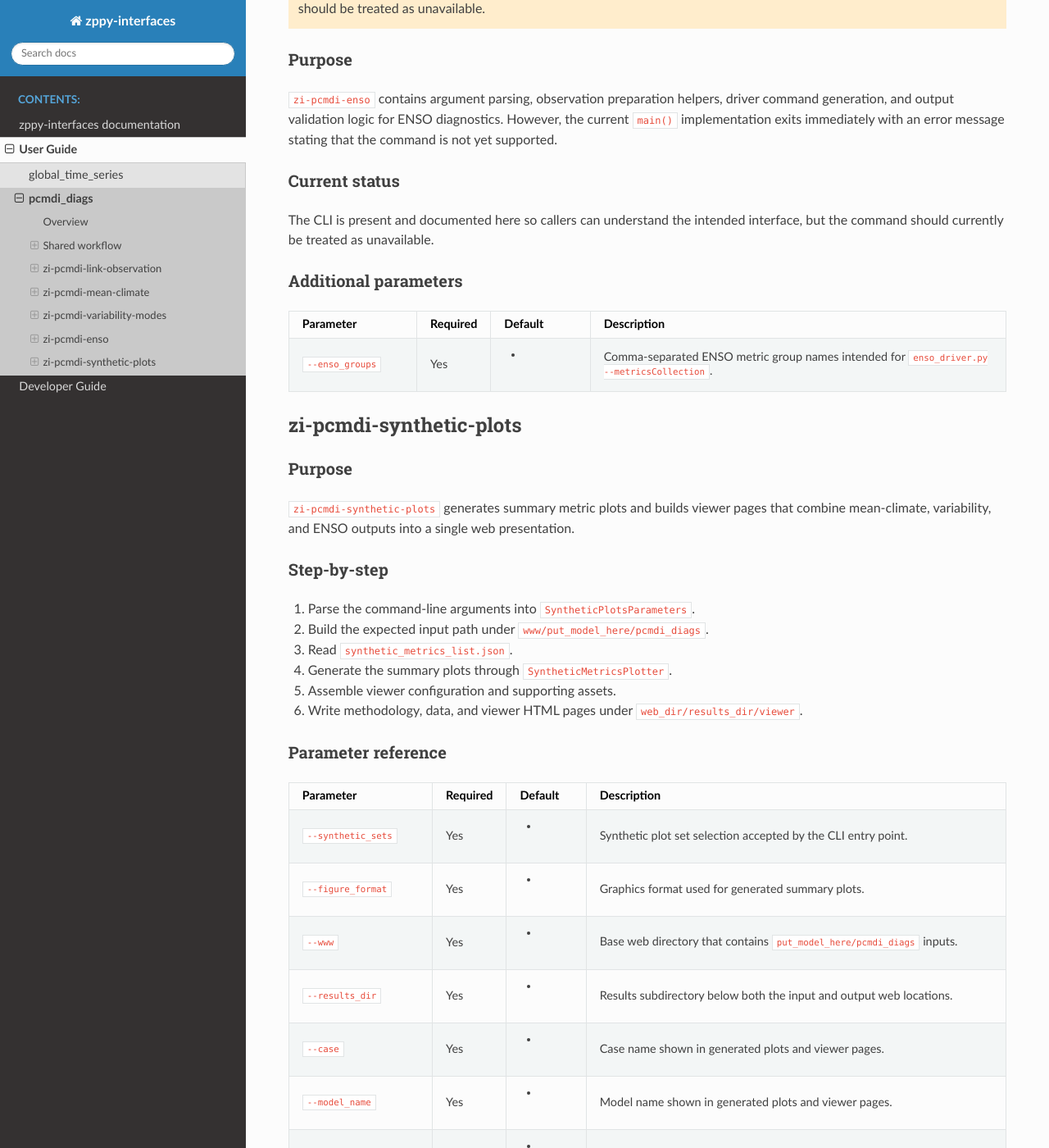
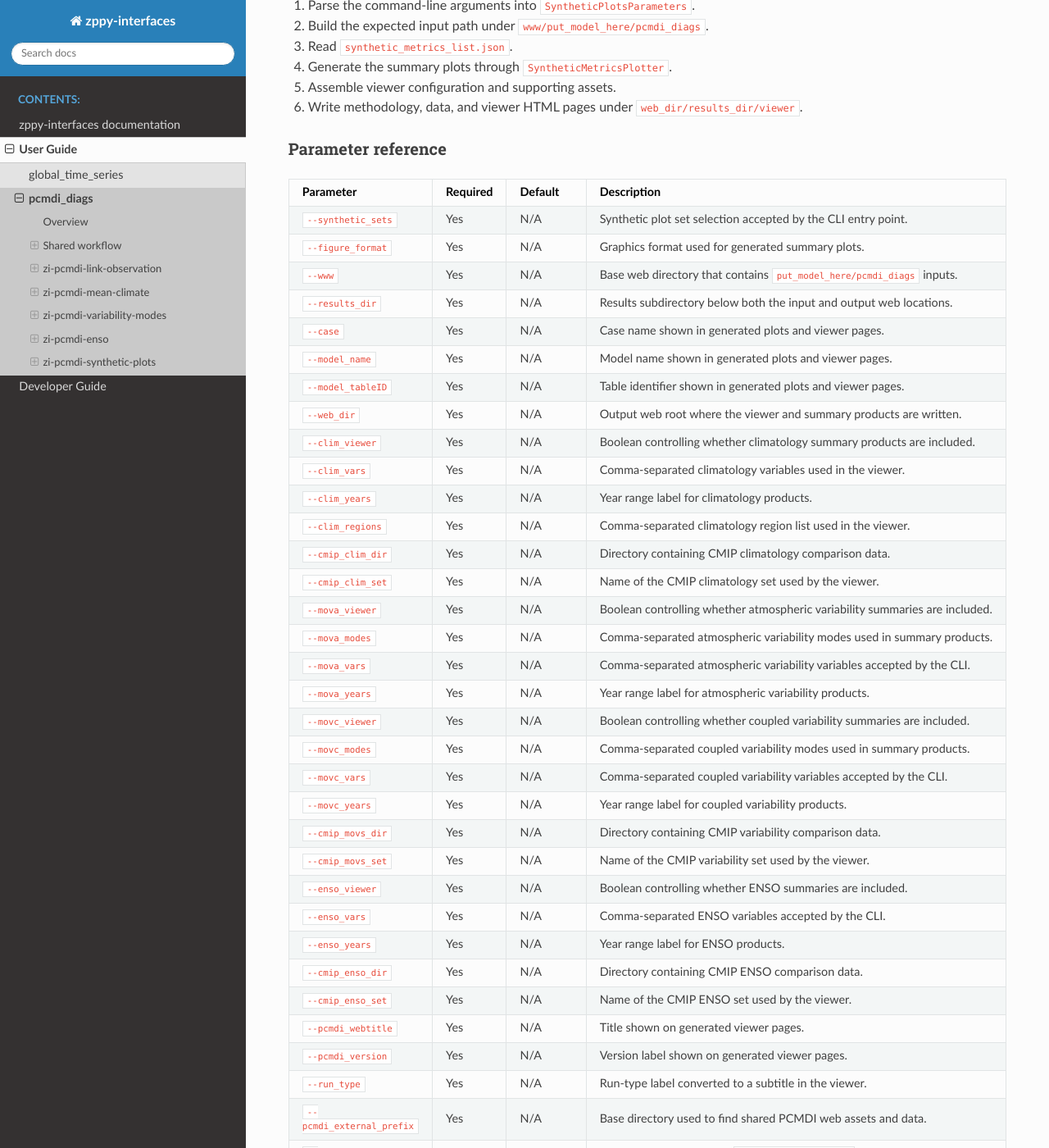
Before and after one commit to E3SM-Project/zppy-interfaces, a Sphinx documentation site: the page built from docs/source/pcmdi_diags.rst, in a window 1280 px wide and 1400 px high, scrolled down 4901 px. Shown: the whole window at 82% size. Built offline with Sphinx 7.4.7 and the Read the Docs theme 3.1.0, drawn with Linux system fonts in a browser that asks for light colours; some of the changed text lies outside the part shown.

Commit message:
Fix empty bullet cells in docs parameter tables

```diff
--- a/docs/source/pcmdi_diags.rst
+++ b/docs/source/pcmdi_diags.rst
@@ -68,78 +68,78 @@ commands.
      - Description
    * - ``--num_workers``
      - Yes
-     - -
+     - N/A
      - Maximum number of workers used when multiprocessing is enabled.
    * - ``--multiprocessing``
      - Yes
-     - -
+     - N/A
      - Boolean-like string controlling parallel execution. The setup code still
        disables parallel execution when ``num_workers`` is less than 2.
    * - ``--subsection``
      - Yes
-     - -
+     - N/A
      - Label used in generated catalogue file names such as
        ``<path>_<subsection>_catalogue.json``.
    * - ``--climo_ts_dir_primary``
      - Yes
-     - -
+     - N/A
      - Directory containing the primary model climatology or time-series files.
    * - ``--climo_ts_dir_ref``
      - Yes
-     - -
+     - N/A
      - Directory containing the reference model or observational files.
    * - ``--model_name``
      - Yes
-     - -
+     - N/A
      - Primary model identifier. The code expects four dot-separated parts:
        ``mip.exp.model.realm``.
    * - ``--model_tableID``
      - Yes
-     - -
+     - N/A
      - Table identifier paired with ``model_name`` for output naming.
    * - ``--figure_format``
      - Yes
-     - -
+     - N/A
      - Graphics file format expected from the underlying diagnostics.
    * - ``--run_type``
      - Yes
-     - -
+     - N/A
      - Must be ``model_vs_obs`` or ``model_vs_model``.
    * - ``--obs_sets``
      - Required for ``model_vs_obs``
-     - -
+     - N/A
      - Comma-separated observation set identifiers used when the run compares a
        model against observations.
    * - ``--model_name_ref``
      - Required for ``model_vs_model``
-     - -
+     - N/A
      - Reference model name used when the run compares one model against
        another.
    * - ``--vars``
      - Yes
-     - -
+     - N/A
      - Comma-separated variable list. Base variable names are extracted by
        splitting on ``_`` and ``-`` where needed.
    * - ``--tableID_ref``
      - Required for ``model_vs_model``
-     - -
+     - N/A
      - Table identifier paired with ``model_name_ref``.
    * - ``--generate_sftlf``
      - Yes
-     - -
+     - N/A
      - Boolean-like string controlling land-sea mask generation. The code
        treats ``true``, ``y``, and ``yes`` as enabled.
    * - ``--case_id``
      - Yes
-     - -
+     - N/A
      - Case identifier appended to generated commands and output file names.
    * - ``--results_dir``
      - Yes
-     - -
+     - N/A
      - Base directory where organized outputs are written.
    * - ``--debug``
      - No
-     - -
+     - N/A
      - Enables debug logging when set to ``true``.
 
 Boolean parsing notes
@@ -190,33 +190,33 @@ Parameter reference
      - Description
    * - ``--model_name_ref``
      - Yes
-     - -
+     - N/A
      - Reference model name used to build linked observation file names.
    * - ``--tableID_ref``
      - Yes
-     - -
+     - N/A
      - Reference table identifier paired with ``model_name_ref``.
    * - ``--vars``
      - Yes
-     - -
+     - N/A
      - Comma-separated variables to link or derive.
    * - ``--obs_sets``
      - Yes
-     - -
+     - N/A
      - Observation set identifiers. When multiple sets are supplied and the
        count matches ``vars``, each variable uses its corresponding set;
        otherwise the first set is reused for all variables.
    * - ``--obs_ts``
      - Yes
-     - -
+     - N/A
      - Root directory containing the source observation time series.
    * - ``--obstmp_dir``
      - Yes
-     - -
+     - N/A
      - Output directory where symlinks or renamed files are written.
    * - ``--debug``
      - No
-     - -
+     - N/A
      - Enables debug logging when set to ``true``.
 
 zi-pcmdi-mean-climate
@@ -255,7 +255,7 @@ Additional parameters
      - Description
    * - ``--regions``
      - Yes
-     - -
+     - N/A
      - Comma-separated list of regions used both for command preparation and
        for organizing the collected outputs.
 
@@ -293,7 +293,7 @@ Additional parameters
      - Description
    * - ``--var_modes``
      - Yes
-     - -
+     - N/A
      - Comma-separated list of variability modes to process. Specific modes
        such as ``NPO``, ``NPGO``, ``PSA1``, and ``PSA2`` automatically select a
        higher EOF number than the default of 1.
@@ -332,7 +332,7 @@ Additional parameters
      - Description
    * - ``--enso_groups``
      - Yes
-     - -
+     - N/A
      - Comma-separated ENSO metric group names intended for
        ``enso_driver.py --metricsCollection``.
 
@@ -370,147 +370,147 @@ Parameter reference
      - Description
    * - ``--synthetic_sets``
      - Yes
-     - -
+     - N/A
      - Synthetic plot set selection accepted by the CLI entry point.
    * - ``--figure_format``
      - Yes
-     - -
+     - N/A
      - Graphics format used for generated summary plots.
    * - ``--www``
      - Yes
-     - -
+     - N/A
      - Base web directory that contains ``put_model_here/pcmdi_diags`` inputs.
    * - ``--results_dir``
      - Yes
-     - -
+     - N/A
      - Results subdirectory below both the input and output web locations.
    * - ``--case``
      - Yes
-     - -
+     - N/A
      - Case name shown in generated plots and viewer pages.
    * - ``--model_name``
      - Yes
-     - -
+     - N/A
      - Model name shown in generated plots and viewer pages.
    * - ``--model_tableID``
      - Yes
-     - -
+     - N/A
      - Table identifier shown in generated plots and viewer pages.
    * - ``--web_dir``
      - Yes
-     - -
+     - N/A
      - Output web root where the viewer and summary products are written.
    * - ``--clim_viewer``
      - Yes
-     - -
+     - N/A
      - Boolean controlling whether climatology summary products are included.
    * - ``--clim_vars``
      - Yes
-     - -
+     - N/A
      - Comma-separated climatology variables used in the viewer.
    * - ``--clim_years``
      - Yes
-     - -
+     - N/A
      - Year range label for climatology products.
    * - ``--clim_regions``
      - Yes
-     - -
+     - N/A
      - Comma-separated climatology region list used in the viewer.
    * - ``--cmip_clim_dir``
      - Yes
-     - -
+     - N/A
      - Directory containing CMIP climatology comparison data.
    * - ``--cmip_clim_set``
      - Yes
-     - -
+     - N/A
      - Name of the CMIP climatology set used by the viewer.
    * - ``--mova_viewer``
      - Yes
-     - -
+     - N/A
      - Boolean controlling whether atmospheric variability summaries are
        included.
    * - ``--mova_modes``
      - Yes
-     - -
+     - N/A
      - Comma-separated atmospheric variability modes used in summary products.
    * - ``--mova_vars``
      - Yes
-     - -
+     - N/A
      - Comma-separated atmospheric variability variables accepted by the CLI.
    * - ``--mova_years``
      - Yes
-     - -
+     - N/A
      - Year range label for atmospheric variability products.
    * - ``--movc_viewer``
      - Yes
-     - -
+     - N/A
      - Boolean controlling whether coupled variability summaries are included.
    * - ``--movc_modes``
      - Yes
-     - -
+     - N/A
      - Comma-separated coupled variability modes used in summary products.
    * - ``--movc_vars``
      - Yes
-     - -
+     - N/A
      - Comma-separated coupled variability variables accepted by the CLI.
    * - ``--movc_years``
      - Yes
-     - -
+     - N/A
      - Year range label for coupled variability products.
    * - ``--cmip_movs_dir``
      - Yes
-     - -
+     - N/A
      - Directory containing CMIP variability comparison data.
    * - ``--cmip_movs_set``
      - Yes
-     - -
+     - N/A
      - Name of the CMIP variability set used by the viewer.
    * - ``--enso_viewer``
      - Yes
-     - -
+     - N/A
      - Boolean controlling whether ENSO summaries are included.
    * - ``--enso_vars``
      - Yes
-     - -
+     - N/A
      - Comma-separated ENSO variables accepted by the CLI.
    * - ``--enso_years``
      - Yes
-     - -
+     - N/A
      - Year range label for ENSO products.
    * - ``--cmip_enso_dir``
      - Yes
-     - -
+     - N/A
      - Directory containing CMIP ENSO comparison data.
    * - ``--cmip_enso_set``
      - Yes
-     - -
+     - N/A
      - Name of the CMIP ENSO set used by the viewer.
    * - ``--pcmdi_webtitle``
      - Yes
-     - -
+     - N/A
      - Title shown on generated viewer pages.
    * - ``--pcmdi_version``
      - Yes
-     - -
+     - N/A
      - Version label shown on generated viewer pages.
    * - ``--run_type``
      - Yes
-     - -
+     - N/A
      - Run-type label converted to a subtitle in the viewer.
    * - ``--pcmdi_external_prefix``
      - Yes
-     - -
+     - N/A
      - Base directory used to find shared PCMDI web assets and data.
    * - ``--pcmdi_viewer_template``
      - Yes
-     - -
+     - N/A
      - Template directory below ``pcmdi_external_prefix`` that contains viewer
        assets such as ``e3sm_pmp_logo.png``.
    * - ``--save_all_data``
      - Yes
-     - -
+     - N/A
      - Boolean controlling whether the plotter saves all underlying data.
    * - ``--debug``
      - No
-     - -
+     - N/A
      - Enables debug logging when set to ``true``.
```
Also changed, not shown: docs/source/global_time_series.rst (+6 -6 lines).
